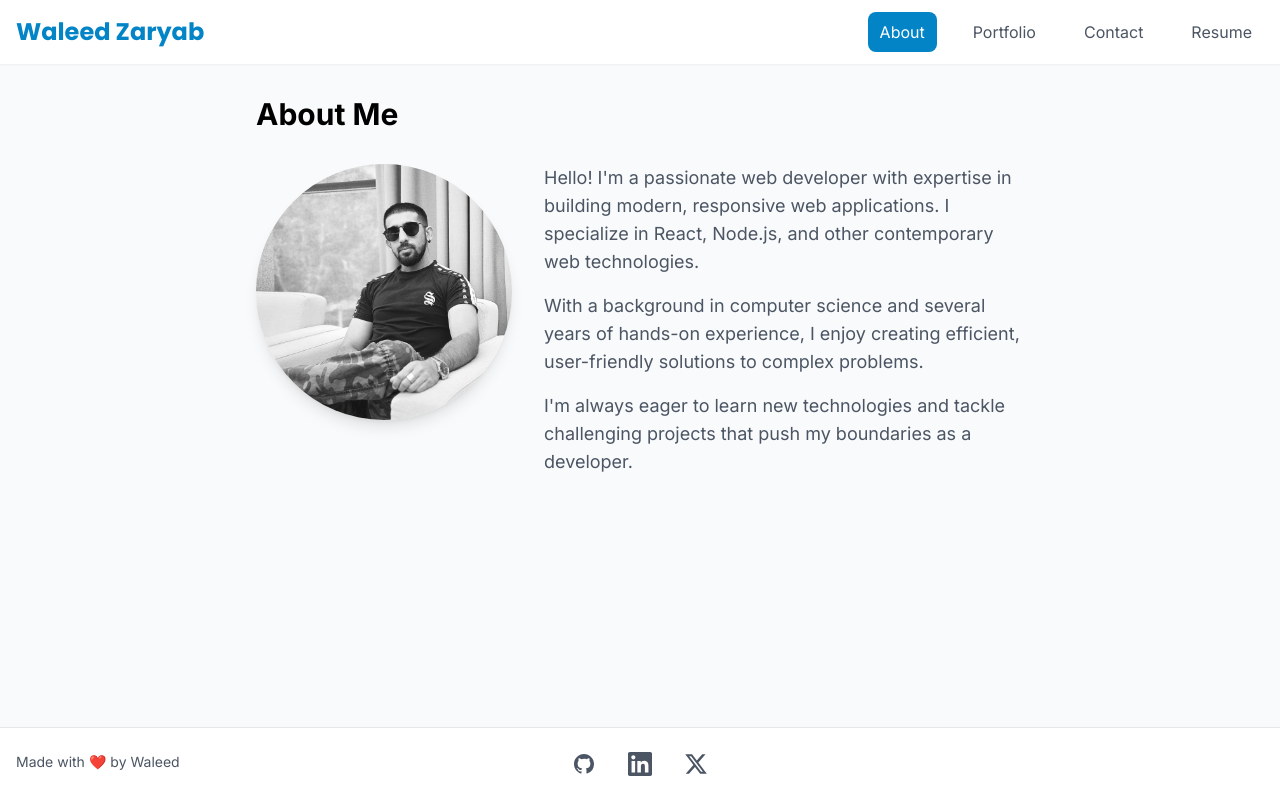
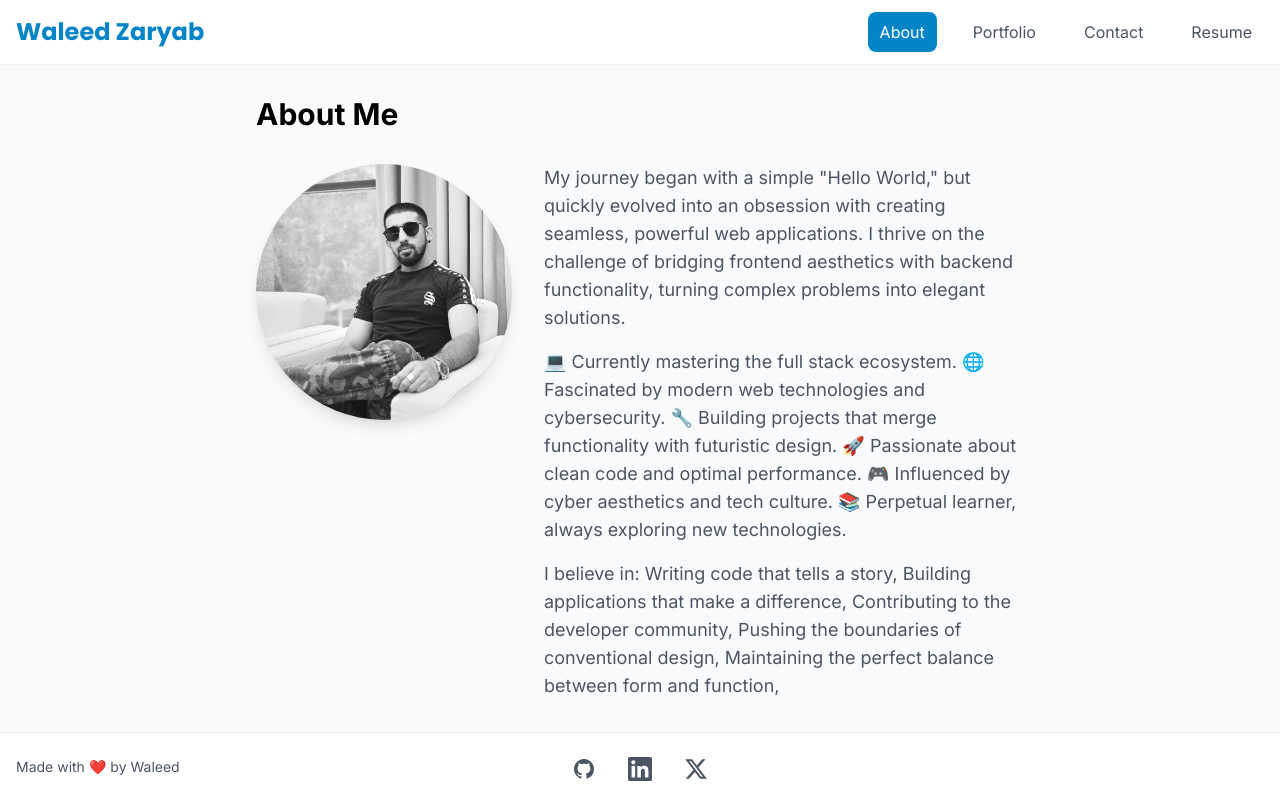
Before and after one commit to GhostMods00/ReactPortfolio, a React (Vite) app: page / in a window 1280 px wide. Built offline with nearby package versions, Linux system fonts and the light colour scheme.

Commit message:
Added Projects

```diff
--- a/index.html
+++ b/index.html
@@ -21,10 +21,10 @@
       rel="stylesheet"
     />
 
-    <title>Your Name - Web Developer Portfolio</title>
+    <title>Waleed Zaryab - Developer Portfolio</title>
 
     <!-- Open Graph / Social Media Meta Tags -->
-    <meta property="og:title" content="Your Name - Web Developer Portfolio" />
+    <meta property="og:title" content="Waleed Zaryab - Developer Portfolio" />
     <meta property="og:description" content="Professional portfolio showcasing web development projects and skills" />
     <meta property="og:type" content="website" />
   </head>
--- a/src/data/projects.js
+++ b/src/data/projects.js
@@ -1,50 +1,52 @@
+
+
 export const projects = [
     {
-      title: "Project 1",
-      description: "A full-stack web application built with React and Node.js",
+      title: "StaffSync Pro",
+      description: "A modern, command-line employee management system built with Node.js and PostgreSQL.",
       image: "/api/placeholder/400/300",
-      deployedUrl: "https://project1.com",
-      githubUrl: "https://github.com/yourusername/project1",
-      technologies: ['React', 'Node.js', 'MongoDB']
+      deployedUrl: "https://drive.google.com/file/d/1lpsFRjFF3QWJ3FauO0sCKjiCxsI3a9pd/view",
+      githubUrl: "https://github.com/GhostMods00/StaffSync-Pro",
+      technologies: ['Inquirer v8.2.4', 'Node.js v14+', 'PostgreSQL v13+']
     },
     {
-      title: "Project 2",
-      description: "An e-commerce platform with shopping cart functionality",
+      title: "Cyber Portfolio",
+      description: "A cyberpunk-themed portfolio website showcasing my work and skills",
       image: "/api/placeholder/400/300",
-      deployedUrl: "https://project2.com",
-      githubUrl: "https://github.com/yourusername/project2",
-      technologies: ['React', 'Firebase', 'Stripe']
+      deployedUrl: "https://waleedzaryab.com",
+      githubUrl: "https://github.com/GhostMods00/cyber-portfolio1",
+      technologies: ['React', 'Vite', 'Tailwind CSS']
     },
     {
-      title: "Project 3",
-      description: "A real-time chat application",
+      title: "Cookwise",
+      description: "CookWise is a smart recipe-finding application designed to help users discover the perfect dish based on the ingredients they have at home and their dietary preferences.",
       image: "/api/placeholder/400/300",
       deployedUrl: "https://project3.com",
-      githubUrl: "https://github.com/yourusername/project3",
-      technologies: ['Socket.io', 'Express', 'MongoDB']
+      githubUrl: "https://algomystique.github.io/CookWiseGroupProject_1/",
+      technologies: ['HTML5', 'CSS3', 'JavaScript', 'Bootstrap']
     },
     {
-      title: "Project 4",
-      description: "Weather dashboard application",
+      title: "Fleet CLI",
+      description: "FleetCLI is a TypeScript-based CLI for creating, managing, and performing actions with Cars, Trucks, and Motorbikes. It offers unique actions per vehicle type, like towing with Trucks and wheelies with Motorbikes. Built with Inquirer, it’s perfect for learning object-oriented programming and TypeScript in a console environment.",
       image: "/api/placeholder/400/300",
-      deployedUrl: "https://project4.com",
-      githubUrl: "https://github.com/yourusername/project4",
-      technologies: ['JavaScript', 'Weather API', 'Bootstrap']
+      deployedUrl: "https://drive.google.com/file/d/1wwCrJQ2FcrkFLT1LsPCpaz6fAiltT7_W/view",
+      githubUrl: "https://github.com/GhostMods00/Fleet-CLI",
+      technologies: ['TypeScript', 'Inquirer', 'Node.js']
     },
     {
-      title: "Project 5",
-      description: "Task management application",
+      title: "Readify",
+      description: "Readify is a command-line tool that dynamically generates professional README.md files for your projects. It saves time and ensures consistency by gathering user input via the Inquirer package and automatically creating well-structured documentation.",
       image: "/api/placeholder/400/300",
-      deployedUrl: "https://project5.com",
-      githubUrl: "https://github.com/yourusername/project5",
-      technologies: ['React', 'Redux', 'Node.js']
+      deployedUrl: "https://drive.google.com/file/d/1ZcNmHJ89Myx8nnYbdpnkp8OzTQ658O-_/view",
+      githubUrl: "https://github.com/GhostMods00/Readify",
+      technologies: ['JavaScript', 'Inquirer', 'Node.js']
     },
     {
-      title: "Project 6",
-      description: "Blog platform with CMS",
+      title: "Upcoming Project",
+      description: "Project Under construction",
       image: "/api/placeholder/400/300",
-      deployedUrl: "https://project6.com",
-      githubUrl: "https://github.com/yourusername/project6",
-      technologies: ['React', 'GraphQL', 'MongoDB']
+      deployedUrl: "https://waleedzaryab.com",
+      githubUrl: "https://github.com/GhostMods00",
+      technologies: ['Upcomming', 'Upcomming', 'Upcomming']
     }
   ];
--- a/src/pages/About.jsx
+++ b/src/pages/About.jsx
@@ -16,18 +16,31 @@ function About() {
         />
         <div className="space-y-4">
           <p className="text-lg text-gray-600">
-            Hello! I'm a passionate web developer with expertise in building modern,
-            responsive web applications. I specialize in React, Node.js, and other
-            contemporary web technologies.
+          My journey began with a simple "Hello World," but quickly evolved into an obsession with creating seamless, powerful web applications. I thrive on the challenge of bridging frontend aesthetics with backend functionality, turning complex problems into elegant solutions.
           </p>
           <p className="text-lg text-gray-600">
-            With a background in computer science and several years of hands-on
-            experience, I enjoy creating efficient, user-friendly solutions to
-            complex problems.
+
+
+💻 Currently mastering the full stack ecosystem.
+
+🌐 Fascinated by modern web technologies and cybersecurity.
+
+🔧 Building projects that merge functionality with futuristic design.
+
+🚀 Passionate about clean code and optimal performance.
+
+🎮 Influenced by cyber aesthetics and tech culture.
+
+📚 Perpetual learner, always exploring new technologies.
           </p>
           <p className="text-lg text-gray-600">
-            I'm always eager to learn new technologies and tackle challenging projects
-            that push my boundaries as a developer.
+          I believe in:
+
+Writing code that tells a story,
+Building applications that make a difference,
+Contributing to the developer community,
+Pushing the boundaries of conventional design,
+Maintaining the perfect balance between form and function,
           </p>
         </div>
       </div>
--- a/src/pages/Resume.jsx
+++ b/src/pages/Resume.jsx
@@ -13,7 +13,6 @@ const Resume = () => {
     backEnd: [
       'Node.js',
       'Express',
-      'MongoDB',
       'PostgreSQL',
       'RESTful APIs'
     ],
```
Also changed, not shown: src/assets/images/staffsyncpro.png (added).
